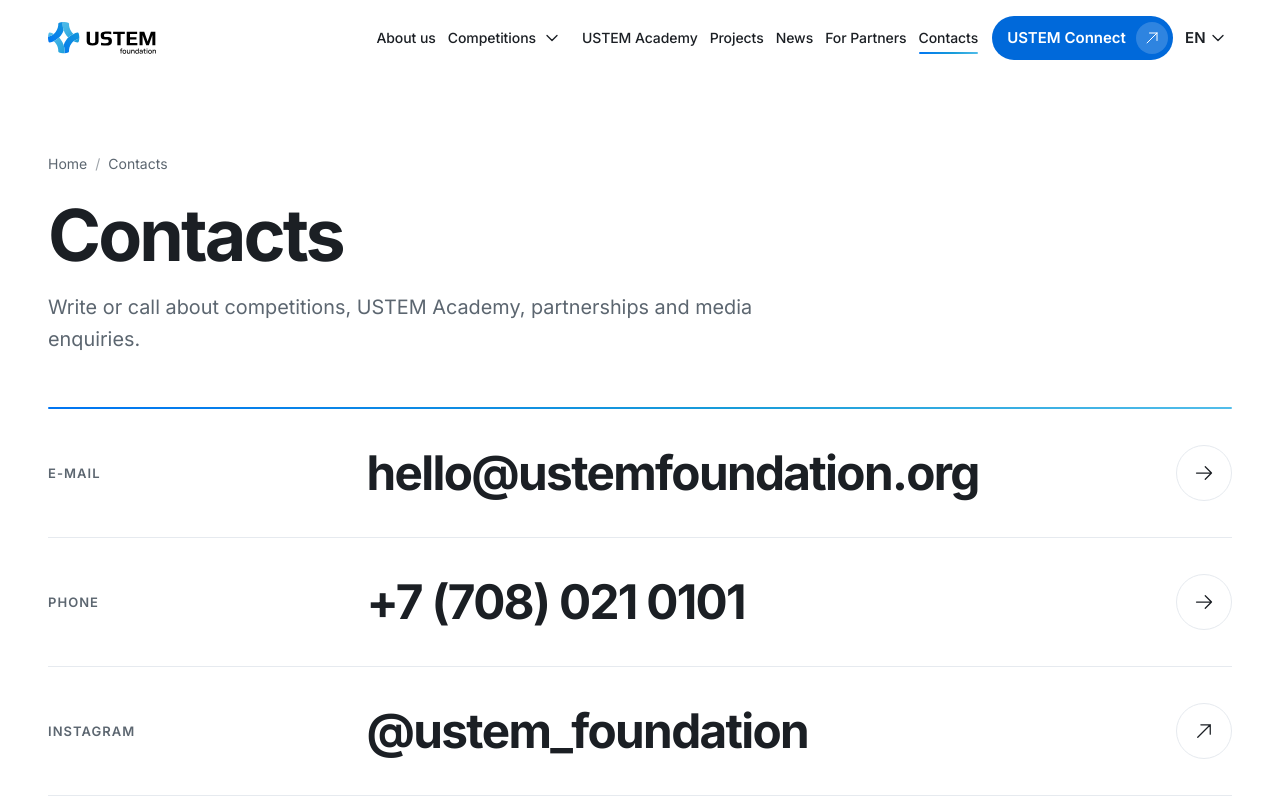
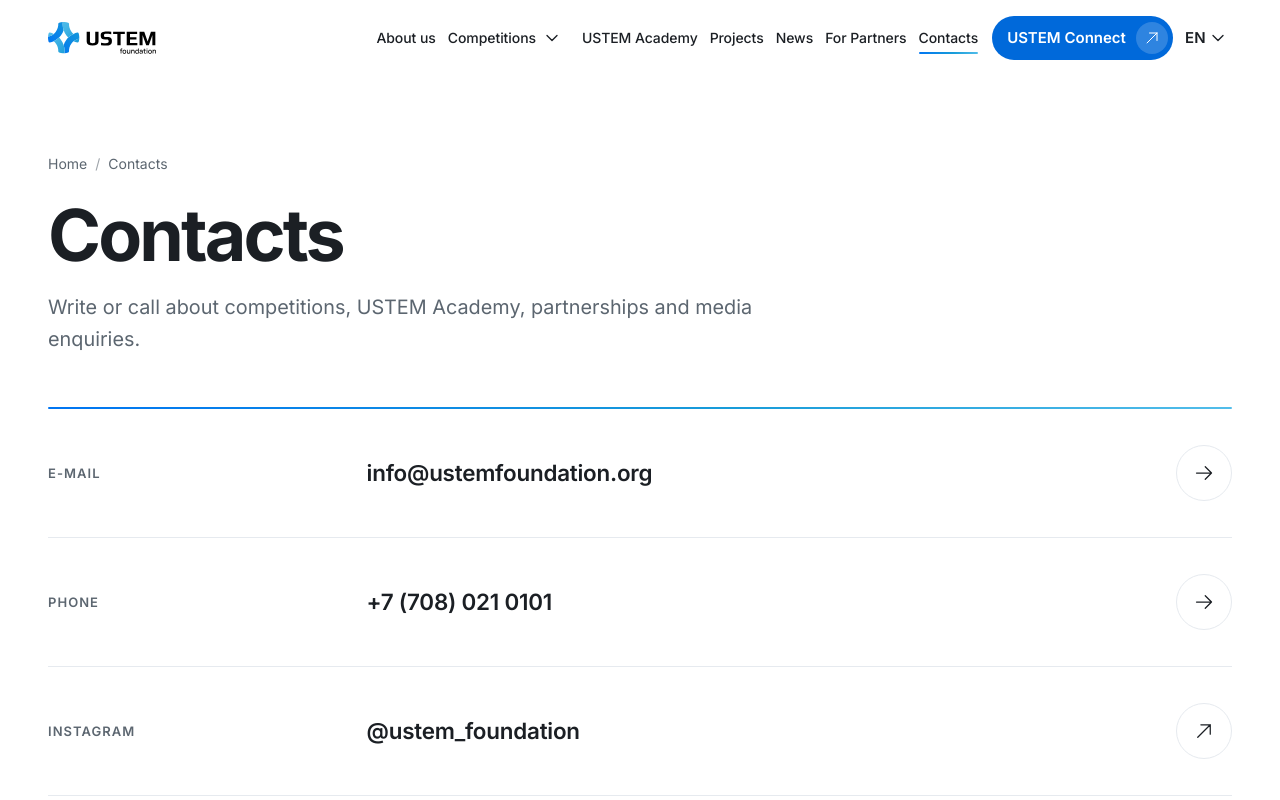
Before and after one commit to tr1fy/ustem-main, a Next.js app: page /en/contacts in a window 1280 px wide. Shown: the top 800 px of the page. Built offline with nearby package versions, Linux system fonts and the light colour scheme.

Commit message:
Contacts: regular-size channel values; the public email is info@ustemfoundation.org
Co-Authored-By: Claude Fable 5.1 <noreply@anthropic.com>
Claude-Session: https://claude.ai/code/session_019T7oNCDA1bfJBFUCNnNLHL

```diff
--- a/src/lib/site-content.ts
+++ b/src/lib/site-content.ts
@@ -12,7 +12,7 @@ export const connectUrl = 'https://connect.ustem.kz/'
 /** Switches USTEM Connect on or off everywhere (header, mobile menu,
     «how to take part», competitions intro, privacy, news item). */
 export const connectEnabled = true
-export const contactEmail = 'hello@ustemfoundation.org'
+export const contactEmail = 'info@ustemfoundation.org'
 export const presidentSource =
   'https://www.akorda.kz/ru/kasym-zhomart-tokaev-posetil-vystavku-na-mezhdunarodnom-tehnologicheskom-forume-digital-bridge-1291855'
 export const copy = {
--- a/src/styles/contact.css
+++ b/src/styles/contact.css
@@ -391,8 +391,8 @@
     'label go'
     'value value';
   align-items: center;
-  gap: 6px 16px;
-  padding-block: 20px 26px;
+  gap: 4px 16px;
+  padding-block: 18px 20px;
 }
 .ct-channel-label {
   grid-area: label;
@@ -404,10 +404,10 @@
 }
 .ct-channel-value {
   grid-area: value;
-  font-size: clamp(1.375rem, 0.9rem + 2.6vw, 3.25rem);
-  font-weight: 700;
-  line-height: 1.1;
-  letter-spacing: -0.035em;
+  font-size: clamp(1.125rem, 1rem + 0.5vw, 1.5rem);
+  font-weight: 600;
+  line-height: 1.3;
+  letter-spacing: -0.01em;
   overflow-wrap: anywhere;
   transition: color 260ms var(--ease);
 }
```
